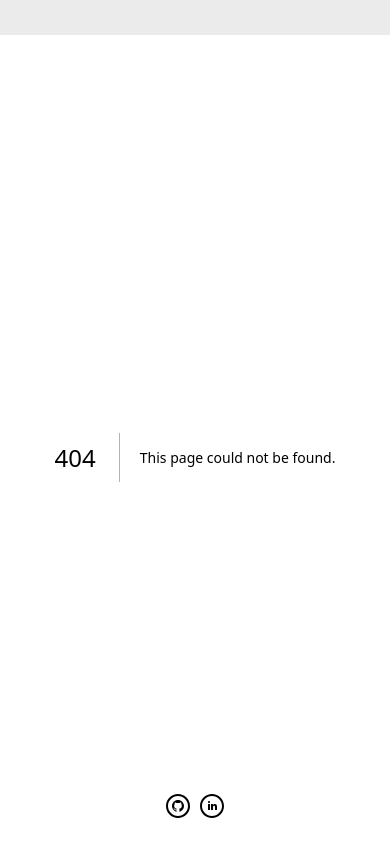
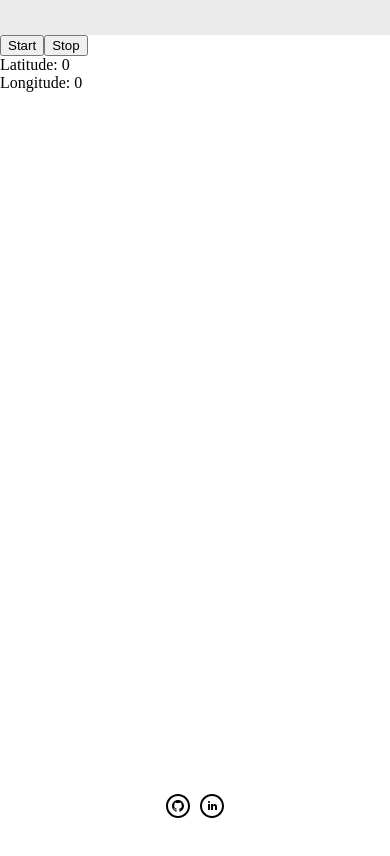
Before and after one commit to riley-han/personal-portfolio, a Next.js app: page /my-location in a window 390 px wide. Before the commit this address had no page. Shown: the top 856 px of the page. Built offline with nearby package versions, Linux system fonts and the light colour scheme.

Commit message:
tracking test for mobile browser

```diff
--- /dev/null
+++ b/src/pages/my-location.tsx
@@ -0,0 +1,59 @@
+import React from "react"
+
+const MyLocation = () => {
+  const [myLocation, setMyLocation] = React.useState<any>({
+    lat: 0,
+    lng: 0,
+  })
+  const [globalIntervalId, setGlobalIntervalId] =
+    React.useState<any>(null)
+
+  let intervalId: any = null
+
+  function startTracking() {
+    console.log("started")
+    intervalId = setInterval(getLocation, 5000)
+    setGlobalIntervalId(intervalId)
+  }
+  function stopTracking() {
+    console.log("stopped")
+    clearInterval(globalIntervalId)
+  }
+
+  function getLocation() {
+    if (navigator.geolocation) {
+      navigator.geolocation.getCurrentPosition(
+        showPosition,
+        showError
+      )
+    } else {
+      console.log(
+        "Geolocation is not supported by this browser."
+      )
+    }
+  }
+
+  function showPosition(position) {
+    var latitude = position.coords.latitude
+    var longitude = position.coords.longitude
+    setMyLocation({ lat: latitude, lng: longitude })
+    console.log(
+      "Latitude: " + latitude + ", Longitude: " + longitude
+    )
+  }
+
+  function showError(error) {
+    console.log("Error getting location: " + error.message)
+  }
+
+  return (
+    <div>
+      <button onClick={() => startTracking()}>Start</button>
+      <button onClick={() => stopTracking()}>Stop</button>
+      <div>Latitude: {myLocation.lat}</div>
+      <div>Longitude: {myLocation.lng}</div>
+    </div>
+  )
+}
+
+export default MyLocation
```
